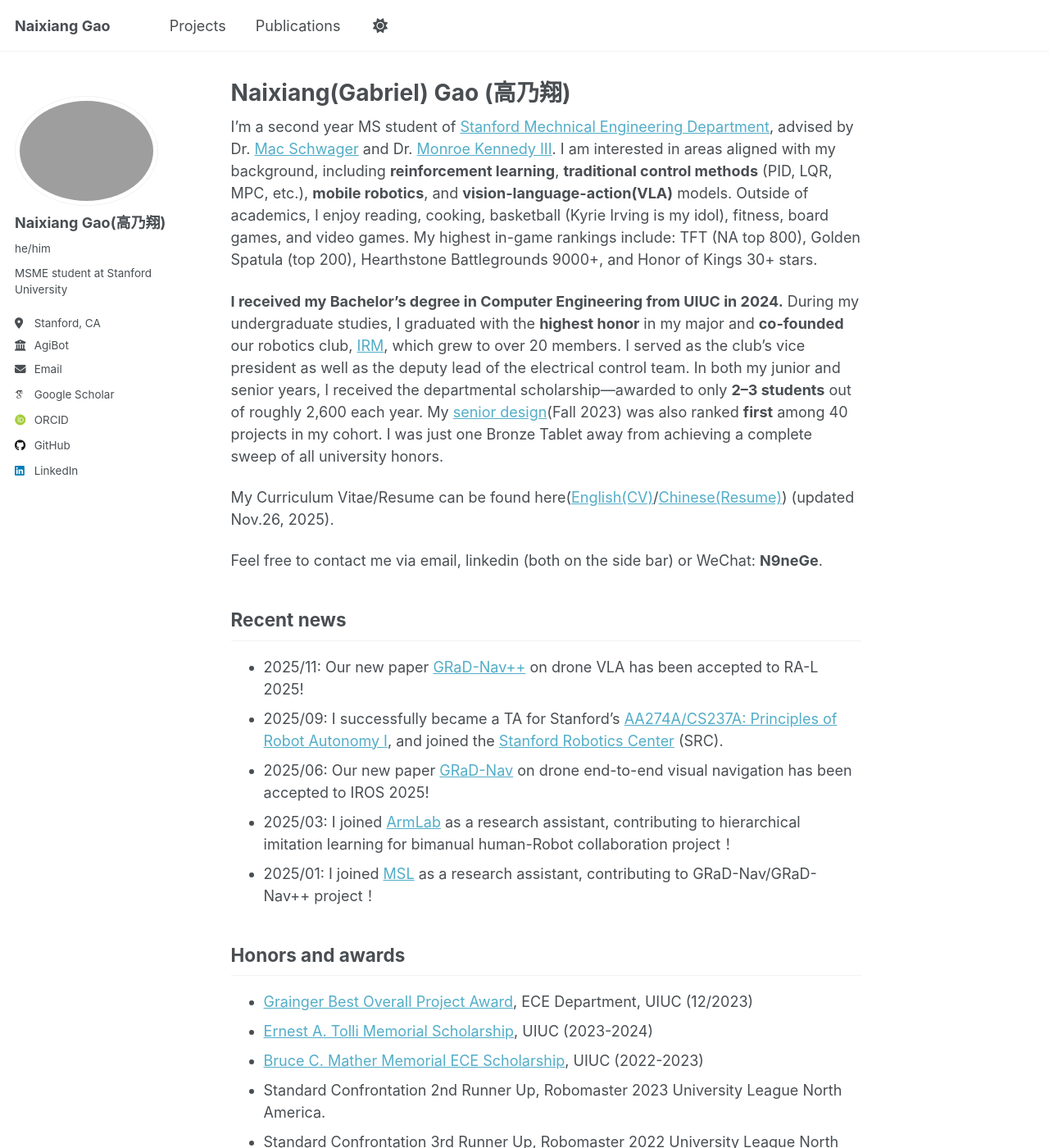
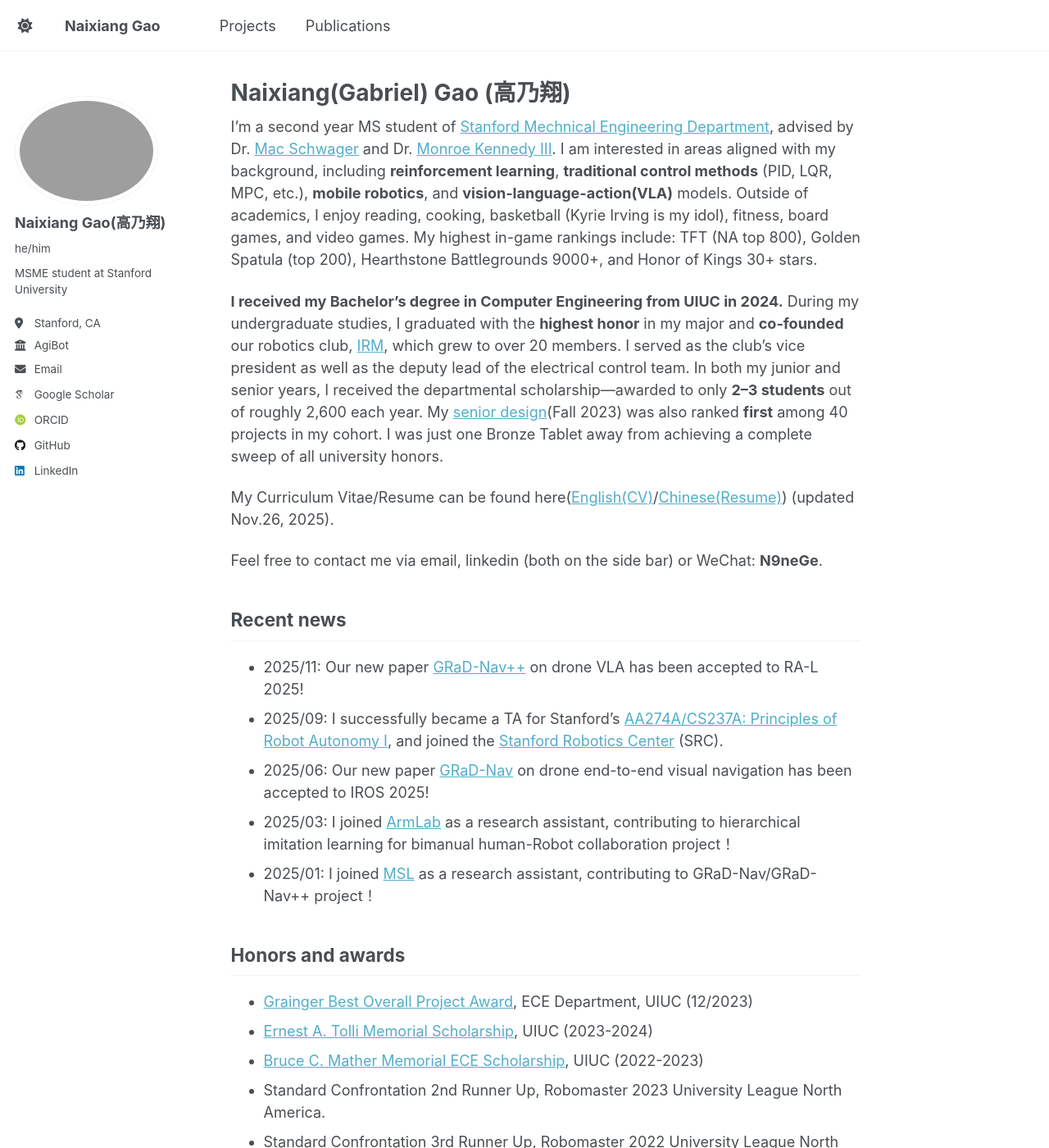
Before and after one commit to N9nGe/N9nGe.github.io, a Jekyll site: the page built from _pages/about.md, in a window 1280 px wide and 1400 px high. Shown: the whole window at 82% size. Built offline with Jekyll 4.4.1, drawn with Linux system fonts in a browser that asks for light colours; some web fonts are replaced; a script that is not in the unit is left out.

Commit message:
modify the toggle

```diff
--- a/_includes/masthead.html
+++ b/_includes/masthead.html
@@ -6,6 +6,9 @@
       <nav id="site-nav" class="greedy-nav">
         <button><span class="navicon"></span></button>
         <ul class="visible-links">
+          <li id="theme-toggle" class="masthead__menu-item persist tail">
+            <a role="button" aria-labelledby="theme-icon"><i id="theme-icon" class="fa-solid fa-sun" aria-hidden="true" title="toggle theme"></i></a>
+          </li>
           <li class="masthead__menu-item masthead__menu-item--lg persist"><a href="{{ base_path }}/">{{ site.title }}</a></li>
           {% for link in site.data.navigation.main %}
             {% if link.url contains 'http' %}
@@ -15,9 +18,6 @@
             {% endif %}
             <li class="masthead__menu-item"><a href="{{ domain }}{{ link.url }}">{{ link.title }}</a></li>
           {% endfor %}
-          <li id="theme-toggle" class="masthead__menu-item persist tail">
-            <a role="button" aria-labelledby="theme-icon"><i id="theme-icon" class="fa-solid fa-sun" aria-hidden="true" title="toggle theme"></i></a>
-          </li>
         </ul>
         <ul class="hidden-links hidden"></ul>
       </nav>
--- a/_sass/layout/_navigation.scss
+++ b/_sass/layout/_navigation.scss
@@ -226,13 +226,11 @@
     }
 
     #theme-toggle {
-      margin-left: auto;
       a {
         width: 25px;
         display: flex;
         justify-content: center;
         cursor: pointer;
-        margin-right: 0 !important;
       }
     }
 
```
